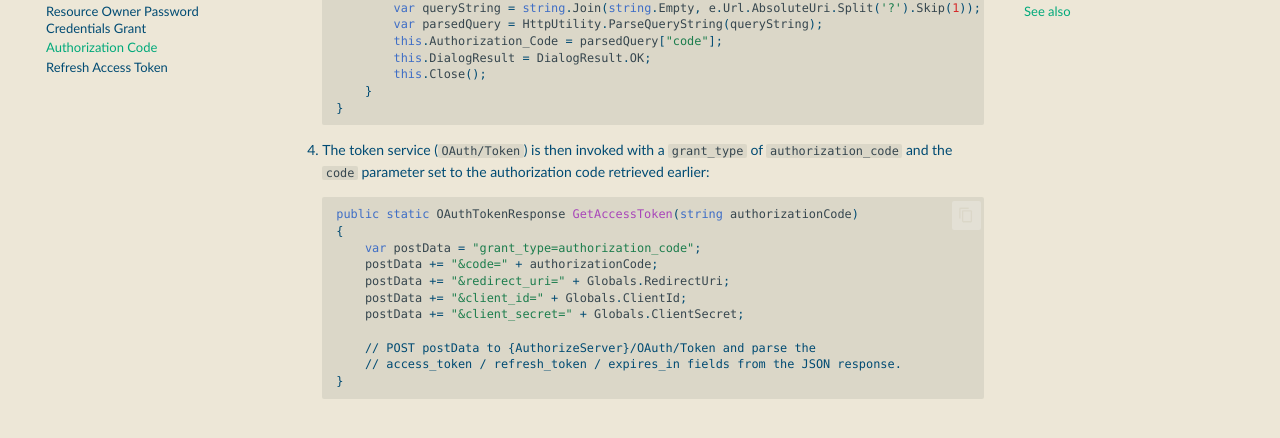
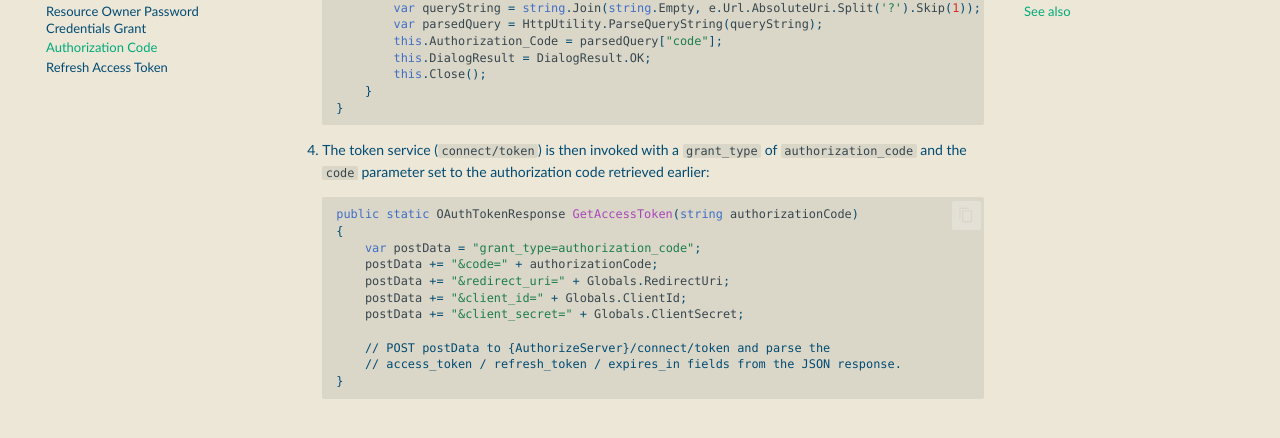
Before and after one commit to 2BABV/developer-docs, an MkDocs documentation site: the page built from docs/oauth2/oauth2-authorization-code.md, in a window 1280 px wide and 900 px high, scrolled down 778 px. Shown: the part 176-614 px from the top of the window. Built offline with MkDocs 1.6.1 and Material for MkDocs 9.7.7, drawn with Linux system fonts in a browser that asks for light colours; comment, search, counter and statistics services are not loaded.

Commit message:
Fix for OAuth/token

````diff
--- a/docs/oauth2/oauth2-authorization-code.md
+++ b/docs/oauth2/oauth2-authorization-code.md
@@ -43,7 +43,7 @@ This process takes the following steps:
     }
     ```
 
-4. The token service (`OAuth/Token`) is then invoked with a `grant_type` of `authorization_code` and the `code` parameter set to the authorization code retrieved earlier:
+4. The token service (`connect/token`) is then invoked with a `grant_type` of `authorization_code` and the `code` parameter set to the authorization code retrieved earlier:
 
     ```csharp
     public static OAuthTokenResponse GetAccessToken(string authorizationCode)
@@ -54,7 +54,7 @@ This process takes the following steps:
         postData += "&client_id=" + Globals.ClientId;
         postData += "&client_secret=" + Globals.ClientSecret;
 
-        // POST postData to {AuthorizeServer}/OAuth/Token and parse the
+        // POST postData to {AuthorizeServer}/connect/token and parse the
         // access_token / refresh_token / expires_in fields from the JSON response.
     }
     ```
````
Also changed, not shown: docs/oauth2/index.md (+1 -1 lines), docs/oauth2/oauth2-refresh-access-token.md (+2 -2 lines), docs/oauth2/oauth2-resource-owner-password-credentials-grant.md (+2 -2 lines).
